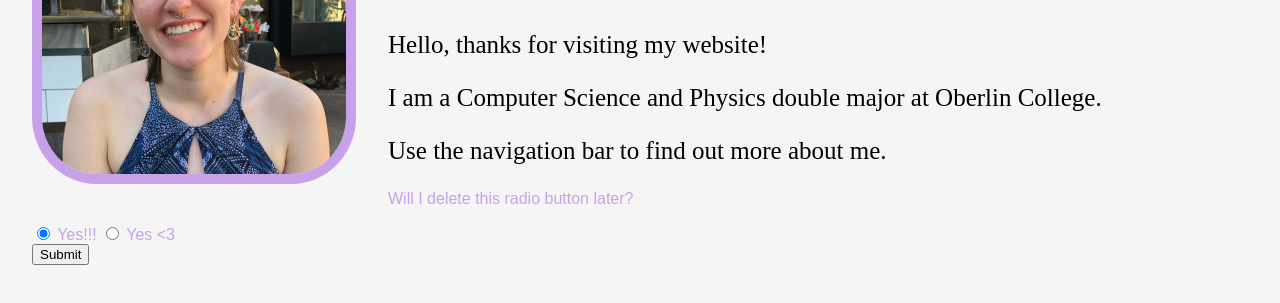
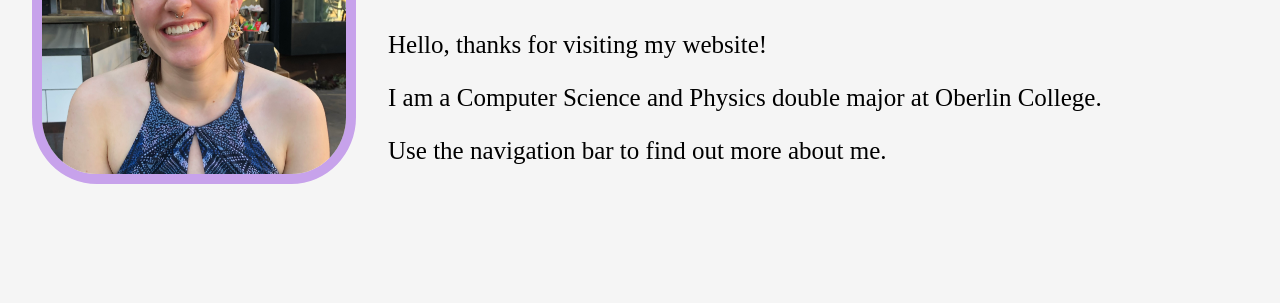
Before and after one commit to emmitheunicorn/emmitheunicorn.github.io, a plain HTML site: page index.html in a window 1280 px wide. Shown: the part 267-570 px from the top of the page. Drawn offline with Linux system fonts and the light colour scheme; a web font is replaced by a local one.

Commit message:
final push

```diff
--- a/index.html
+++ b/index.html
@@ -26,13 +26,6 @@
 
       <!---<a href="https://www.cs.oberlin.edu/~aeck/" target="_blank">Adam's website</a>--->
 
-      <p class="fantasy">Will I delete this radio button later?</p>
-      <form class="fantasy" action="/dummy-server">
-        <label><input type="radio" name="yes" checked> Yes!!!</label>
-        <label><input type="radio" name="yes"> Yes <3</label><br>
-        <button type="submit">Submit</button>
-      </form>
-
     </div>
   </body>
 
```
Also changed, not shown: 2 other files.
